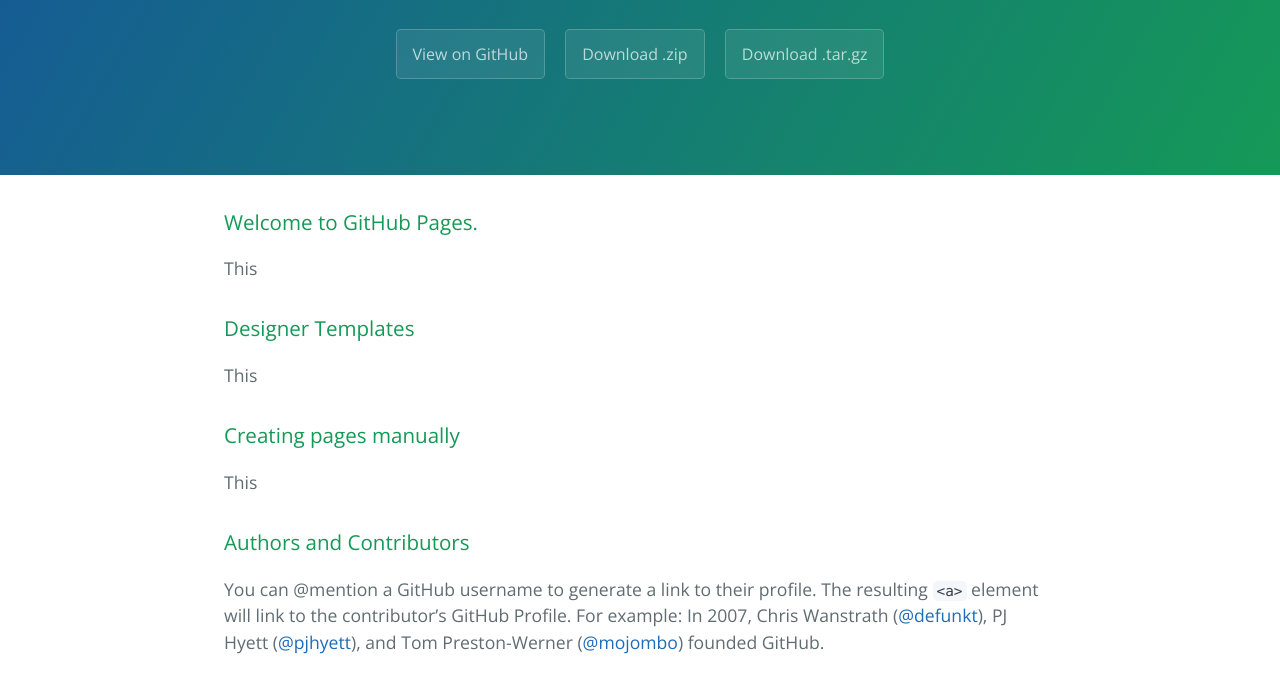
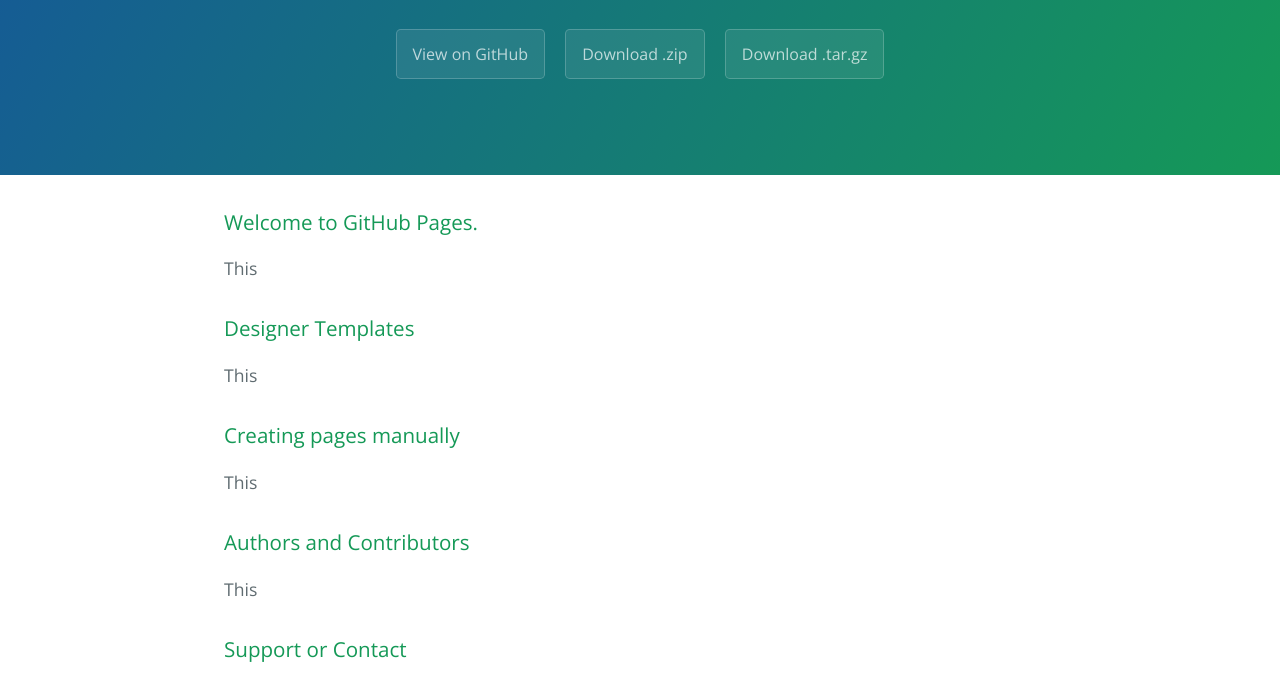
Before and after one commit to joselitojunior94/EditorDeTexto, a plain HTML site: page index.html in a window 1280 px wide. Shown: the part 208-888 px from the top of the page. Drawn offline with nearby package versions, Linux system fonts and the light colour scheme.

Commit message:
Update index.html

```diff
--- a/index.html
+++ b/index.html
@@ -35,8 +35,7 @@
 <h3>
 <a id="authors-and-contributors" class="anchor" href="#authors-and-contributors" aria-hidden="true"><span aria-hidden="true" class="octicon octicon-link"></span></a>Authors and Contributors</h3>
 
-<p>You can @mention a GitHub username to generate a link to their profile. The resulting <code>&lt;a&gt;</code> element will link to the contributor’s GitHub Profile. For example: In 2007, Chris Wanstrath (<a href="https://github.com/defunkt" class="user-mention">@defunkt</a>), PJ Hyett (<a href="https://github.com/pjhyett" class="user-mention">@pjhyett</a>), and Tom Preston-Werner (<a href="https://github.com/mojombo" class="user-mention">@mojombo</a>) founded GitHub.</p>
-
+ <p>This</p>
 <h3>
 <a id="support-or-contact" class="anchor" href="#support-or-contact" aria-hidden="true"><span aria-hidden="true" class="octicon octicon-link"></span></a>Support or Contact</h3>
 
```
